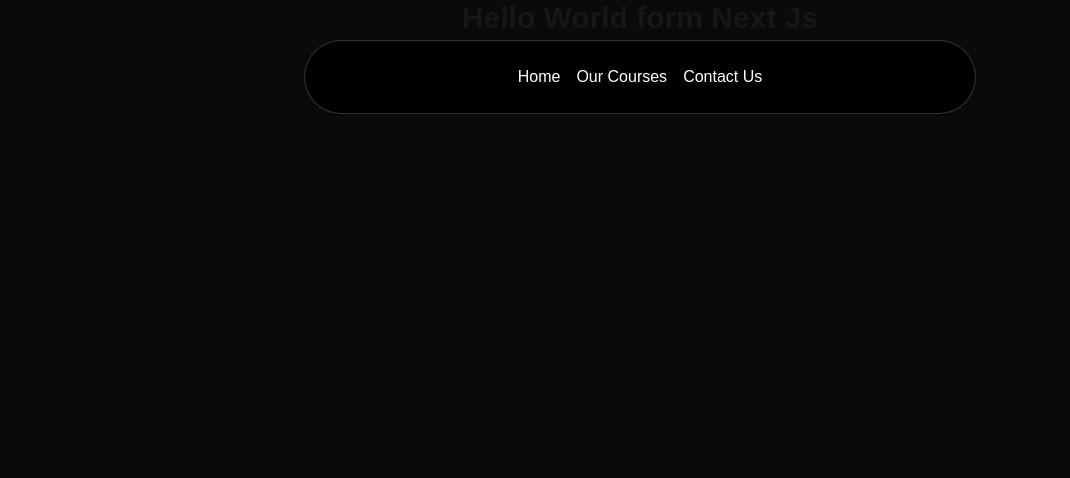
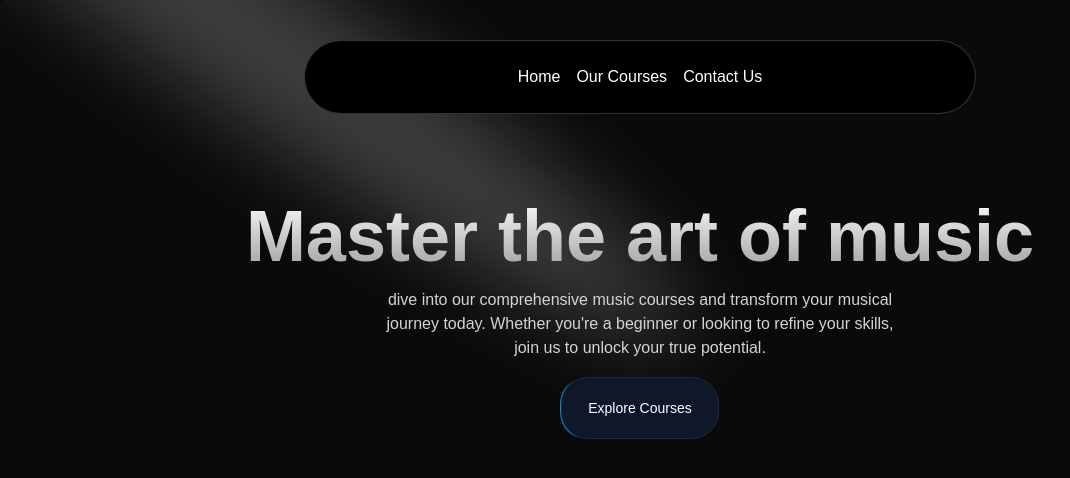
Before and after one commit to coder-ariful/music_project_with_nextJs, a Next.js app: page / in a window 1280 px wide. Shown: the top 478 px of the page, without its empty margins (0-1070 px from the left). Built offline with nearby package versions, Linux system fonts and the light colour scheme.

Commit message:
Home Hero section is done

```diff
--- a/src/app/globals.css
+++ b/src/app/globals.css
@@ -13,6 +13,22 @@
   --font-mono: var(--font-geist-mono);
 }
 
+@theme inline {
+  --animate-spotlight: spotlight 2s ease 0.75s 1 forwards;
+}
+
+@keyframes spotlight {
+  0% {
+    opacity: 0;
+    transform: translate(-72%, -62%) scale(0.5);
+  }
+
+  100% {
+    opacity: 1;
+    transform: translate(-50%, -40%) scale(1);
+  }
+}
+
 @media (prefers-color-scheme: dark) {
   :root {
     --background: #0a0a0a;
--- a/src/app/page.tsx
+++ b/src/app/page.tsx
@@ -1,10 +1,9 @@
+import HeroSection from "@/components/HeroSection";
 
 export default function Home() {
   return (
-    <main className=" min-h-screen bg-black/[.96] antialiased bg-grid-white/[0.5]  ">
-      <h1 className="text-3xl font-bold text-center">
-        Hello World form Next Js
-      </h1>
+    <main className=" min-h-screen bg-black/[.96] antialiased bg-grid-white/[0.5]">
+      <HeroSection></HeroSection>
     </main>
   );
 }
--- a/src/components/HeroSection.tsx
+++ b/src/components/HeroSection.tsx
@@ -0,0 +1,38 @@
+'use client'
+
+import React from 'react';
+import Link from 'next/link';
+import { Spotlight } from './ui/Spotlight';
+import { Button } from './ui/moving-border';
+
+const HeroSection = () => {
+    return (
+        <div className="h-auto md:h-[40rem] w-full rounded-md flex flex-col items-center justify-center relative overflow-hidden mx-auto py-10 md:py-0 ">
+            <Spotlight
+                className="-top-10 left-20 md:-top-20 md:left-60"
+                fill="white"
+            />
+            <div className='p-4 relative z-10 w-full text-center'>
+                <h1 className='mt-20 md:mt-0 text-4xl md:text-7xl font-bold text-transparent bg-clip-text bg-gradient-to-b from-neutral-50 to-neutral-400'>
+                    Master the art of music
+                </h1>
+                <p className='mt-4 font-normal text-base md-text-lg text-neutral-300 max-w-lg mx-auto'>
+                    dive into our comprehensive music courses and transform your musical journey today. Whether you&apos;re a beginner or looking to refine your skills, join us to unlock your true potential.
+                </p>
+                <div className="mt-4">
+                    <Link href={'/courses'}>
+
+                        <Button
+                            borderRadius="1.75rem"
+                            className="bg-white dark:bg-slate-900 text-black dark:text-white border-neutral-200 dark:border-slate-800"
+                        >
+                            Explore Courses
+                        </Button>
+                    </Link>
+                </div>
+            </div>
+        </div>
+    );
+};
+
+export default HeroSection;
--- /dev/null
+++ b/src/components/ui/Spotlight.tsx
@@ -0,0 +1,56 @@
+import React from "react";
+import { cn } from "@/utils/lib";
+
+type SpotlightProps = {
+    className?: string;
+    fill?: string;
+};
+
+export const Spotlight = ({ className, fill }: SpotlightProps) => {
+    return (
+        <svg
+            className={cn(
+                "animate-spotlight pointer-events-none absolute z-[1]  h-[169%] w-[138%] lg:w-[84%] opacity-0",
+                className
+            )}
+            xmlns="http://www.w3.org/2000/svg"
+            viewBox="0 0 3787 2842"
+            fill="none"
+        >
+            <g filter="url(#filter)">
+                <ellipse
+                    cx="1924.71"
+                    cy="273.501"
+                    rx="1924.71"
+                    ry="273.501"
+                    transform="matrix(-0.822377 -0.568943 -0.568943 0.822377 3631.88 2291.09)"
+                    fill={fill || "white"}
+                    fillOpacity="0.21"
+                ></ellipse>
+            </g>
+            <defs>
+                <filter
+                    id="filter"
+                    x="0.860352"
+                    y="0.838989"
+                    width="3785.16"
+                    height="2840.26"
+                    filterUnits="userSpaceOnUse"
+                    colorInterpolationFilters="sRGB"
+                >
+                    <feFlood floodOpacity="0" result="BackgroundImageFix"></feFlood>
+                    <feBlend
+                        mode="normal"
+                        in="SourceGraphic"
+                        in2="BackgroundImageFix"
+                        result="shape"
+                    ></feBlend>
+                    <feGaussianBlur
+                        stdDeviation="151"
+                        result="effect1_foregroundBlur_1065_8"
+                    ></feGaussianBlur>
+                </filter>
+            </defs>
+        </svg>
+    );
+};
--- /dev/null
+++ b/src/components/ui/moving-border.tsx
@@ -0,0 +1,145 @@
+"use client";
+import React from "react";
+import {
+    motion,
+    useAnimationFrame,
+    useMotionTemplate,
+    useMotionValue,
+    useTransform,
+} from "motion/react";
+import { useRef } from "react";
+import { cn } from "@/utils/lib";
+
+export function Button({
+    borderRadius = "1.75rem",
+    children,
+    as: Component = "button",
+    containerClassName,
+    borderClassName,
+    duration,
+    className,
+    ...otherProps
+}: {
+    borderRadius?: string;
+    children: React.ReactNode;
+    // as?: any;
+    as?: React.ElementType;
+    containerClassName?: string;
+    borderClassName?: string;
+    duration?: number;
+    className?: string;
+    // [key: string]: any;
+    [key: string]: unknown;
+}) {
+    return (
+        <Component
+            className={cn(
+                "relative h-16 w-40 overflow-hidden bg-transparent p-[1px] text-xl",
+                containerClassName,
+            )}
+            style={{
+                borderRadius: borderRadius,
+            }}
+            {...otherProps}
+        >
+            <div
+                className="absolute inset-0"
+                style={{ borderRadius: `calc(${borderRadius} * 0.96)` }}
+            >
+                <MovingBorder duration={duration} rx="30%" ry="30%">
+                    <div
+                        className={cn(
+                            "h-20 w-20 bg-[radial-gradient(#0ea5e9_40%,transparent_60%)] opacity-[0.8]",
+                            borderClassName,
+                        )}
+                    />
+                </MovingBorder>
+            </div>
+
+            <div
+                className={cn(
+                    "relative flex h-full w-full items-center justify-center border border-slate-800 bg-slate-900/[0.8] text-sm text-white antialiased backdrop-blur-xl",
+                    className,
+                )}
+                style={{
+                    borderRadius: `calc(${borderRadius} * 0.96)`,
+                }}
+            >
+                {children}
+            </div>
+        </Component>
+    );
+}
+
+export const MovingBorder = ({
+    children,
+    duration = 3000,
+    rx,
+    ry,
+    ...otherProps
+}: {
+    children: React.ReactNode;
+    duration?: number;
+    rx?: string;
+    ry?: string;
+    // [key: string]: any;
+    [key: string]: unknown;
+}) => {
+    // const pathRef = useRef<any>();
+    // const pathRef = useRef<any>(null);
+    const pathRef = useRef<SVGRectElement>(null);
+
+    const progress = useMotionValue<number>(0);
+
+    useAnimationFrame((time) => {
+        const length = pathRef.current?.getTotalLength();
+        if (length) {
+            const pxPerMillisecond = length / duration;
+            progress.set((time * pxPerMillisecond) % length);
+        }
+    });
+
+    const x = useTransform(
+        progress,
+        (val) => pathRef.current?.getPointAtLength(val).x,
+    );
+    const y = useTransform(
+        progress,
+        (val) => pathRef.current?.getPointAtLength(val).y,
+    );
+
+    const transform = useMotionTemplate`translateX(${x}px) translateY(${y}px) translateX(-50%) translateY(-50%)`;
+
+    return (
+        <>
+            <svg
+                xmlns="http://www.w3.org/2000/svg"
+                preserveAspectRatio="none"
+                className="absolute h-full w-full"
+                width="100%"
+                height="100%"
+                {...otherProps}
+            >
+                <rect
+                    fill="none"
+                    width="100%"
+                    height="100%"
+                    rx={rx}
+                    ry={ry}
+                    ref={pathRef}
+                />
+            </svg>
+            <motion.div
+                style={{
+                    position: "absolute",
+                    top: 0,
+                    left: 0,
+                    display: "inline-block",
+                    transform,
+                }}
+            >
+                {children}
+            </motion.div>
+        </>
+    );
+};
```
